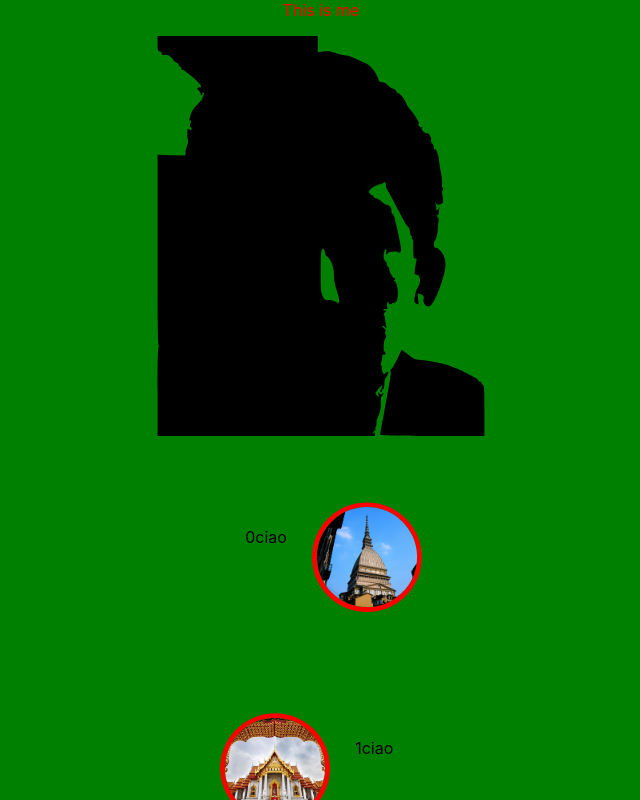
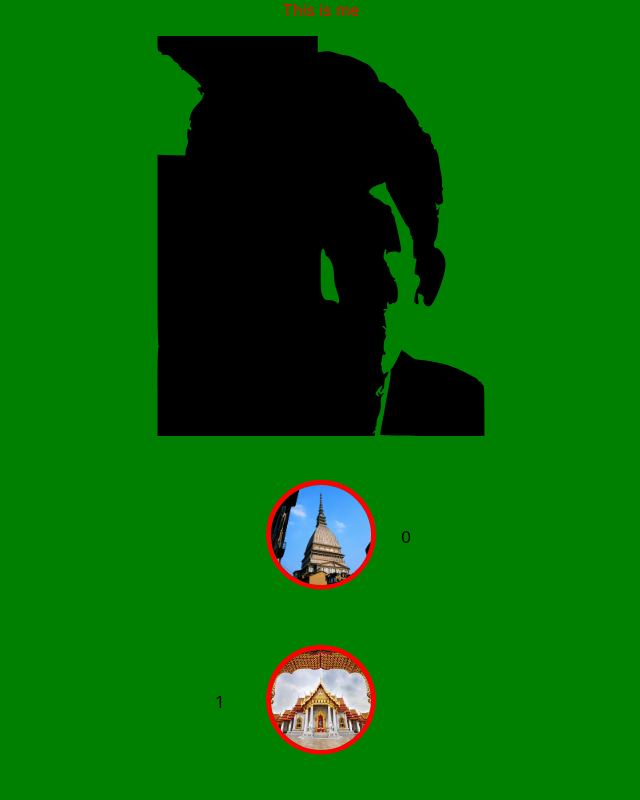
Before and after one commit to Mv35/react-website, a React (Create React App) app in the folder website/: page / in a window 1280 px wide. Shown: the top 800 px of the page, without its empty margins (319-959 px from the left). Built offline with nearby package versions, Linux system fonts and the light colour scheme.

Commit message:
second pass lifeGoals components icons and labels on alternate sides

```diff
--- a/website/src/Components/LifeGoalsIcons/LifeGoalsIcons.js
+++ b/website/src/Components/LifeGoalsIcons/LifeGoalsIcons.js
@@ -1,17 +1,28 @@
 import React from "react";
 
-import { LifeGoalPicture, LifeGoalText } from "./LifeGoalsIcons.styled";
+import {
+  LifeGoalPicture,
+  LifeGoalTextLeft,
+  LifeGoalTextRight,
+} from "./LifeGoalsIcons.styled";
 
 const LifeGoalsIcon = (props) => {
   console.log("props", props);
   return (
-    <div>
-      <LifeGoalPicture
-        isOdd={props.isOdd}
-        src={props.src}
-        alt={props.alt}
-      ></LifeGoalPicture>
-      <LifeGoalText name={props.name}>{props.name}ciao</LifeGoalText>
+    <div style={{ display: "flex", width: "100%" }}>
+      <div style={{ width: "50px" }}>
+        <LifeGoalTextRight name={props.name}>
+          {props.isOdd ? props.name : ""}
+        </LifeGoalTextRight>
+      </div>
+      <div>
+        <LifeGoalPicture src={props.src} alt={props.alt}></LifeGoalPicture>
+      </div>
+      <div style={{ width: "50px" }}>
+        <LifeGoalTextLeft name={props.name}>
+          {props.isOdd ? "" : props.name}
+        </LifeGoalTextLeft>
+      </div>
     </div>
   );
 };
--- a/website/src/Components/LifeGoalsIcons/LifeGoalsIcons.styled.js
+++ b/website/src/Components/LifeGoalsIcons/LifeGoalsIcons.styled.js
@@ -10,13 +10,16 @@ const LifeGoalPicture = styled.img`
   flex-grow: 1;
   margin-top: 25%;
   margin-bottom: 25%;
-  float: ${(props) => (props.isOdd ? "left" : "right")};
 `;
 
-const LifeGoalText = styled.div`
+const LifeGoalTextLeft = styled.div`
   color: black;
-  padding-top: 50px;
-  margin: 25px;
-  float: ${(props) => (props.isOdd ? "right" : "left")};
+  padding-top: 75px;
+  margin-left: 25px;
 `;
-export { LifeGoalPicture, LifeGoalText };
+const LifeGoalTextRight = styled.div`
+  color: black;
+  padding-top: 75px;
+  margin-right: 75px;
+`;
+export { LifeGoalPicture, LifeGoalTextLeft, LifeGoalTextRight };
```
